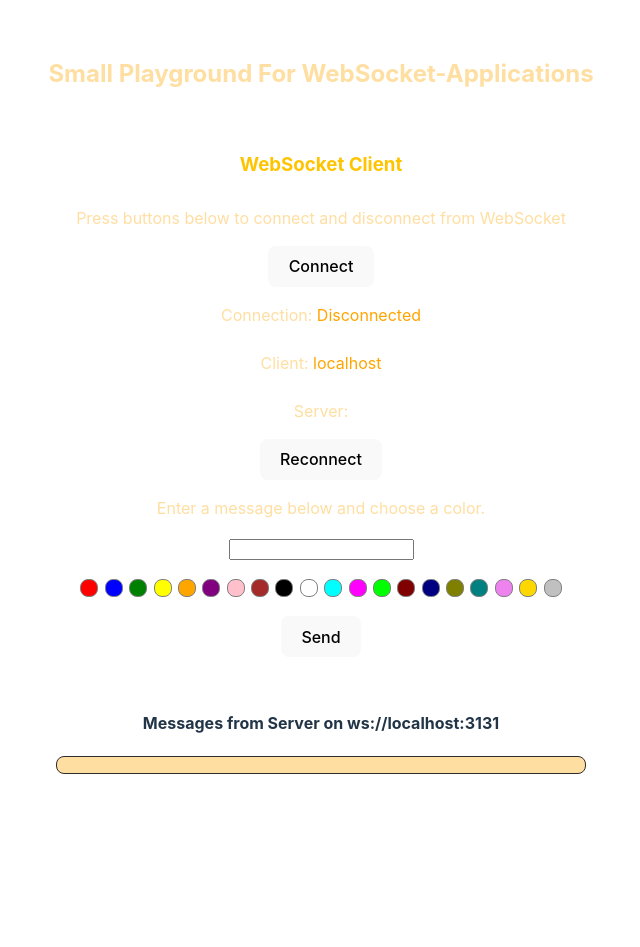
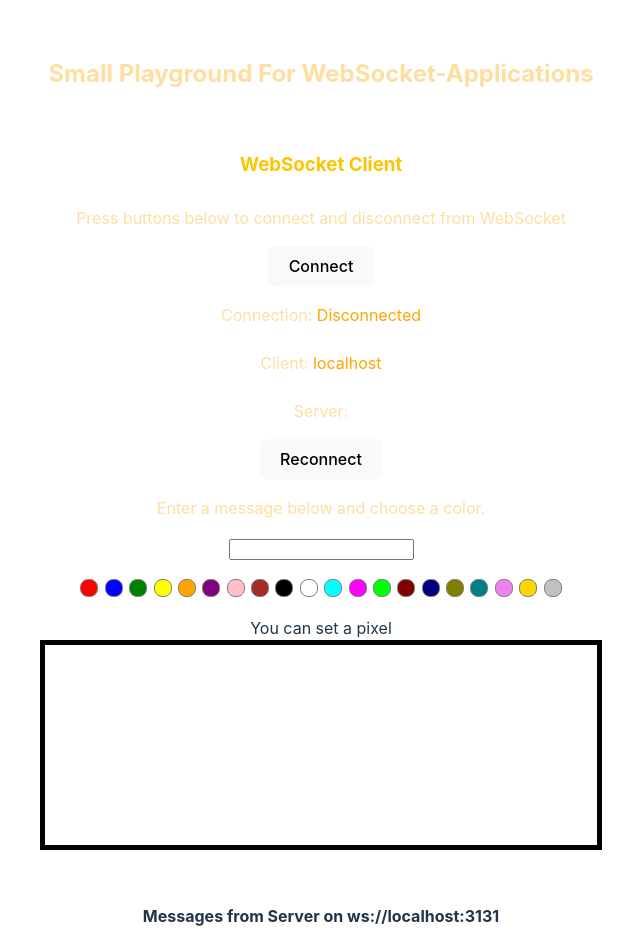
Before and after one commit to Swift-TuttleA3/vite-express-websocket-playground, a React (Vite) app: page / in a window 1280 px wide. Shown: the top 947 px of the page, without its empty margins (319-959 px from the left). Before the commit the page ends 838 px from the top, so only its background shows below. Built offline with nearby package versions, Linux system fonts and the light colour scheme.

Commit message:
added canvas and eventhandler, working multiplayer json-stream of coords, color, time and clickcount

```diff
--- a/src/client/App.css
+++ b/src/client/App.css
@@ -38,3 +38,10 @@ p {
   justify-content: center;
   margin: 1em 0;
 }
+
+canvas {
+  width: 25vw;
+  height: 25vh;
+  border: 1px solid black;
+  margin-top: 1em;
+}
--- a/src/client/App.jsx
+++ b/src/client/App.jsx
@@ -1,5 +1,6 @@
 import { useState, useEffect, useRef } from "react";
 import "./App.css";
+import Canvas from "./Canvas";
 
 function App() {
   const [messages, setMessages] = useState([]);
@@ -8,6 +9,7 @@ function App() {
   const [connectionStatus, setConnectionStatus] = useState("Disconnected");
   const [mousePosition, setMousePosition] = useState({ x: 0, y: 0 });
   const [selectedColor, setSelectedColor] = useState("");
+  const [clickCount, setClickCount] = useState(0);
   const inputRef = useRef(null);
 
   const colors = [
@@ -62,16 +64,8 @@ function App() {
     setWs(new WebSocket("ws://localhost:3131"));
   };
 
-  const sendMessage = () => {
-    if (ws && inputValue.trim() !== "" && selectedColor) {
-      const messageData = {
-        message: inputValue,
-        position: mousePosition,
-        color: selectedColor,
-      };
-      ws.send(JSON.stringify(messageData));
-      setInputValue("");
-    }
+  const incrementClickCount = () => {
+    setClickCount(clickCount + 1);
   };
 
   const handleInputChange = (event) => {
@@ -128,7 +122,12 @@ function App() {
             />
           ))}
         </div>
-        <button onClick={sendMessage}>Send</button>
+        <Canvas
+          ws={ws}
+          selectedColor={selectedColor}
+          setSelectedColor={setSelectedColor}
+          incrementClickCount={incrementClickCount}
+        />
       </div>
       <div className="card">
         <h4>Messages from Server on ws://localhost:3131</h4>
@@ -136,7 +135,7 @@ function App() {
           {messages.map((msg, index) => (
             <li key={index}>
               <span style={{ color: msg.color }}>
-                {msg.message} (x: {msg.position.x}, y: {msg.position.y}) - Color: {msg.color}
+                {msg.message} (x: {msg.position.x}, y: {msg.position.y}) - Color: {msg.color} - Timestamp: {msg.timestamp} - Click Count: {msg.clickCount}
               </span>
             </li>
           ))}
--- /dev/null
+++ b/src/client/canvas.jsx
@@ -0,0 +1,87 @@
+import { useState, useEffect } from "react";
+import { Stage, Layer, Rect } from "react-konva";
+import { ChromePicker } from "react-color";
+
+const Canvas = ({ ws, selectedColor, setSelectedColor, incrementClickCount }) => {
+  const [rectangles, setRectangles] = useState([]);
+  const [canSetPixel, setCanSetPixel] = useState(true);
+  const [showColorPicker, setShowColorPicker] = useState(false);
+
+  useEffect(() => {
+    const timer = setTimeout(() => {
+      setCanSetPixel(true);
+    }, 0);
+
+    return () => clearTimeout(timer);
+  }, [canSetPixel]);
+
+  const handleCanvasClick = (e) => {
+    if (!canSetPixel) return;
+
+    const stage = e.target.getStage();
+    const pointerPosition = stage.getPointerPosition();
+    const newRectangle = {
+      x: pointerPosition.x,
+      y: pointerPosition.y,
+      color: selectedColor,
+      timestamp: new Date().toLocaleString(),
+    };
+
+    setRectangles([...rectangles, newRectangle]);
+    setCanSetPixel(false);
+
+    // Senden der Daten an den Server
+    const messageData = {
+      position: { x: pointerPosition.x, y: pointerPosition.y },
+      color: selectedColor,
+      timestamp: new Date().toLocaleString(),
+    };
+    ws.send(JSON.stringify(messageData));
+    incrementClickCount();
+  };
+
+  const handleColorChange = (color) => {
+    setSelectedColor(color.hex);
+  };
+
+  return (
+    <div className="flex">
+      <div className="w-1/4 p-1 bg-gray-200">
+        <div className="text-center mb-2">
+          {canSetPixel ? "You can set a pixel" : "Please wait..."}
+        </div>
+        <div
+          className="w-2 h-2 m-1 cursor-pointer border-l-2"
+          style={{ backgroundColor: selectedColor }}
+          onClick={() => setShowColorPicker(!showColorPicker)}
+        />
+        {showColorPicker && (
+          <ChromePicker color={selectedColor} onChange={handleColorChange} />
+        )}
+      </div>
+      <div className="w-3/4">
+        <Stage
+          width={window.innerWidth * 0.25}
+          height={window.innerHeight * 0.25}
+          onClick={handleCanvasClick}
+          style={{ border: "5px solid black", cursor: "crosshair" }}
+        >
+          <Layer>
+            {rectangles.map((rect, index) => (
+              <Rect
+                key={index}
+                x={rect.x}
+                y={rect.y}
+                width={1}
+                height={1}
+                fill={rect.color}
+              />
+            ))}
+          </Layer>
+        </Stage>
+      </div>
+    </div>
+  );
+};
+
+export default Canvas;
```
Also changed, not shown: package.json (+7 -5 lines), src/server/index.js (+4 -3 lines), 1 other file (tests, documents, lock files or other folders).
